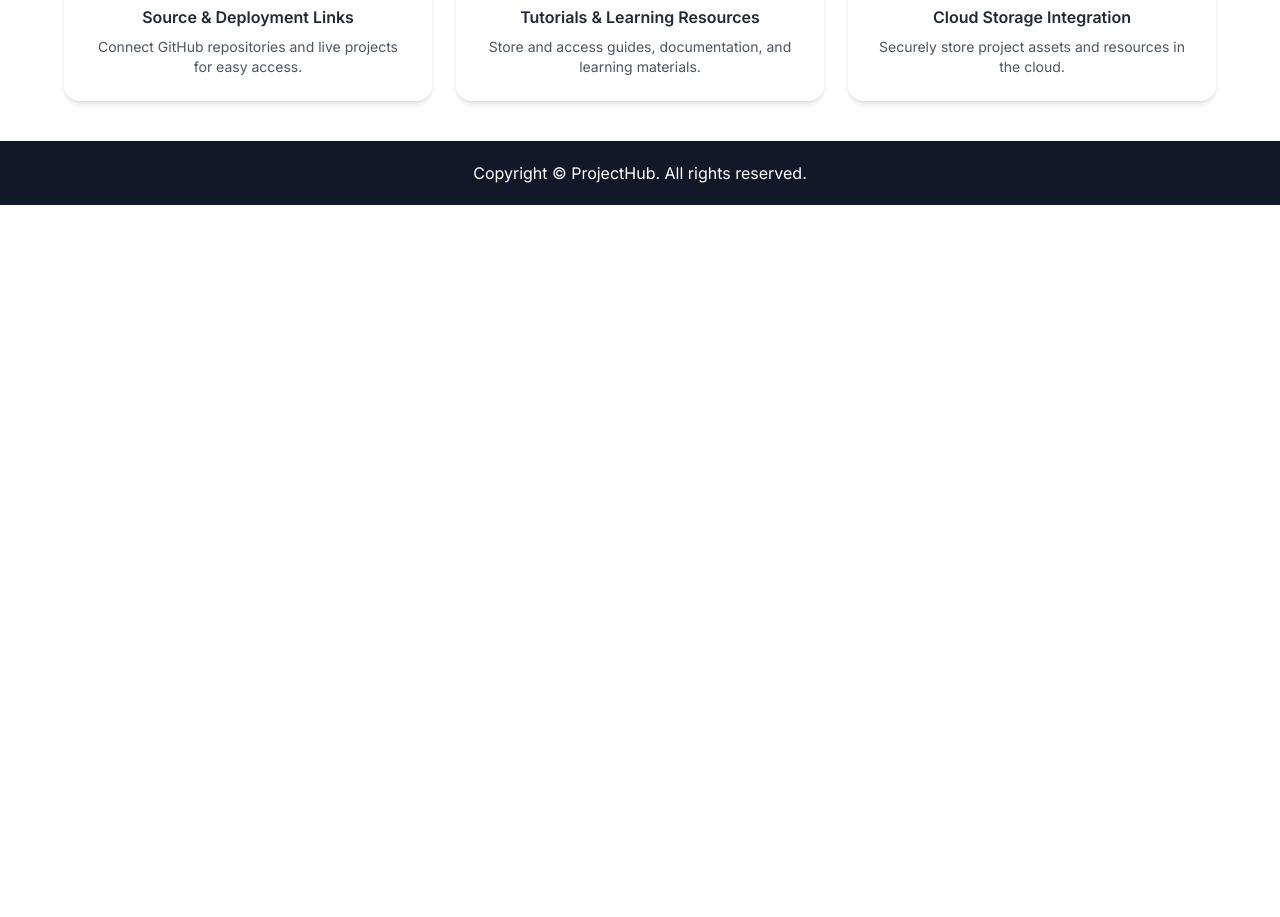
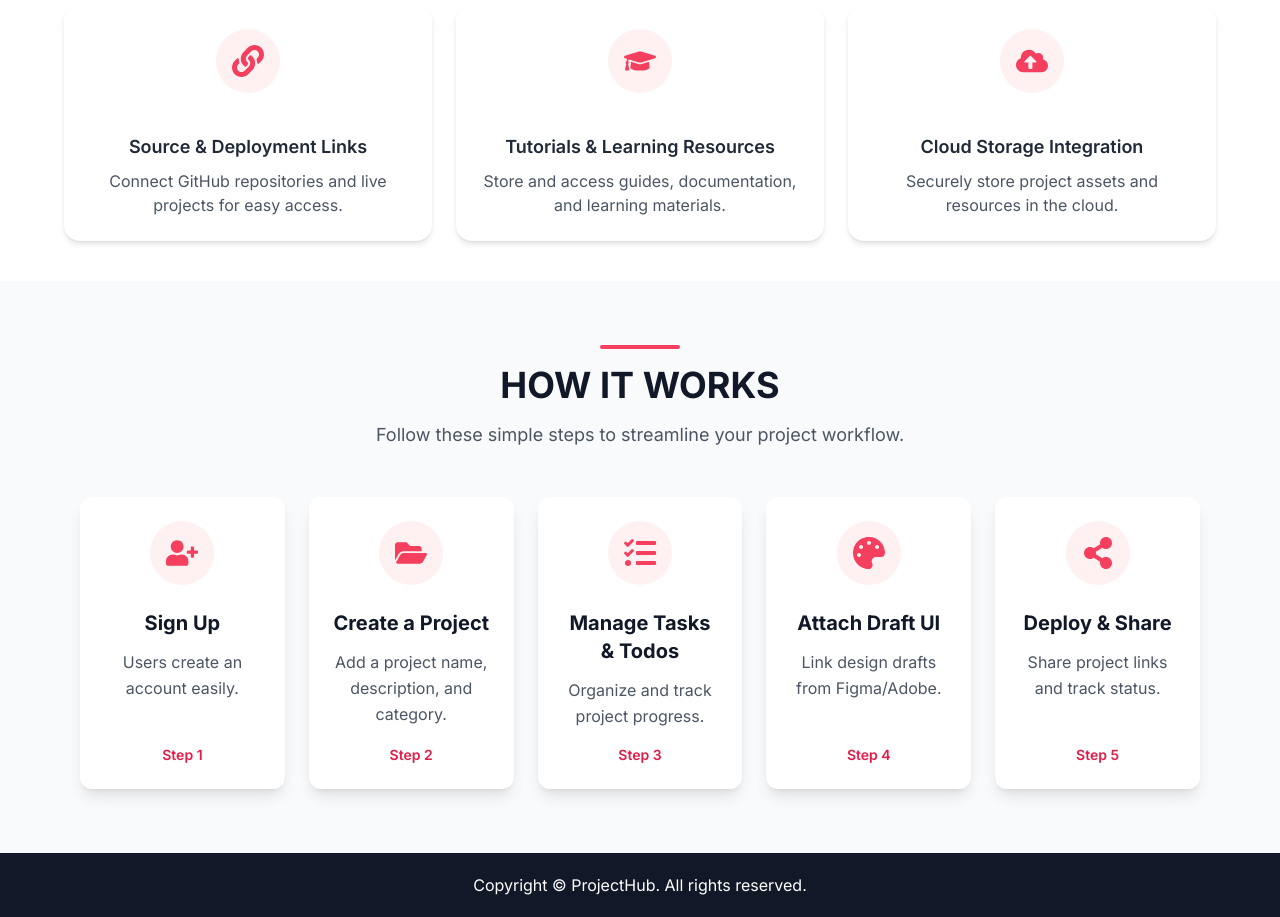
Before and after one commit to sajagsubedi/ProjectHub_Frontend, a Next.js app: page / in a window 1280 px wide. Shown: the part 1100-2017 px from the top of the page. Before the commit the page ends 1305 px from the top, so only its background shows below. Built offline with nearby package versions, Linux system fonts and the light colour scheme.

Commit message:
Ui: Add HowItWorks section and ui fixes in features

```diff
--- a/package.json
+++ b/package.json
@@ -9,6 +9,7 @@
     "lint": "next lint"
   },
   "dependencies": {
+    "@types/gsap": "^1.20.2",
     "gsap": "^3.12.7",
     "next": "14.2.3",
     "react": "^18",
--- a/src/app/page.tsx
+++ b/src/app/page.tsx
@@ -1,12 +1,19 @@
 import FeaturesSection from "@/components/Features";
 import HeroSection from "@/components/HeroSection";
+import HowItWorksSection from "@/components/HowItWorks";
+import gsap from "gsap";
+import { ScrollTrigger } from "gsap/ScrollTrigger";
+
 import React from "react";
+
+gsap.registerPlugin(ScrollTrigger);
 
 const Home = () => {
   return (
     <>
       <HeroSection />
       <FeaturesSection />
+      <HowItWorksSection />
     </>
   );
 };
--- a/src/components/Features.tsx
+++ b/src/components/Features.tsx
@@ -1,6 +1,4 @@
-"use client";
-
-import { useEffect } from "react";
+import React from "react";
 import {
   FaProjectDiagram,
   FaTasks,
@@ -9,73 +7,105 @@ import {
   FaPalette,
   FaCloudUploadAlt,
 } from "react-icons/fa";
-import { gsap } from "gsap";
 
-const features = [
+// Define the type for a feature
+type Feature = {
+  icon: JSX.Element;
+  title: string;
+  description: string;
+};
+
+// Define the props for the FeaturesSection component
+interface FeaturesSectionProps {
+  features?: Feature[];
+}
+
+// Default features array
+const defaultFeatures: Feature[] = [
   {
-    icon: <FaProjectDiagram size={30} color="#E63946" />,
+    icon: <FaProjectDiagram />,
     title: "Project Creation & Management",
     description: "Organize and categorize projects effectively.",
   },
   {
-    icon: <FaPalette size={30} color="#E63946" />,
+    icon: <FaPalette />,
     title: "UI Design Integration",
     description: "Attach draft UIs from Figma/Adobe for easy reference.",
   },
   {
-    icon: <FaTasks size={30} color="#E63946" />,
+    icon: <FaTasks />,
     title: "Task & To-Do Management",
     description: "Track progress efficiently with an interactive task manager.",
   },
   {
-    icon: <FaLink size={30} color="#E63946" />,
+    icon: <FaLink />,
     title: "Source & Deployment Links",
     description:
       "Connect GitHub repositories and live projects for easy access.",
   },
   {
-    icon: <FaGraduationCap size={30} color="#E63946" />,
+    icon: <FaGraduationCap />,
     title: "Tutorials & Learning Resources",
     description:
       "Store and access guides, documentation, and learning materials.",
   },
   {
-    icon: <FaCloudUploadAlt size={30} color="#E63946" />,
+    icon: <FaCloudUploadAlt />,
     title: "Cloud Storage Integration",
     description: "Securely store project assets and resources in the cloud.",
   },
 ];
 
-export default function FeaturesSection() {
+const FeaturesSection: React.FC<FeaturesSectionProps> = ({
+  features = defaultFeatures,
+}) => {
   return (
     <section className="py-10 md:px-[5vw]">
       <div className="max-w-7xl mx-auto text-center mb-12">
-        <div className=" w-full lg:mb-0 flex flex-col items-center">
+        <div className="w-full lg:mb-0 flex flex-col items-center">
           <div className="h-1 w-20 bg-rose-500 rounded"></div>
-          <h2 className="sm:text-3xl text-2xl font-bold title-font mb-2 text-gray-700 ">
+          <h2 className="sm:text-3xl text-2xl font-bold title-font mb-2 text-gray-700">
             FEATURES
           </h2>
         </div>
-        <p className="text-gray-600">
+        <p className="text-gray-600 text-base">
           Simplifying project management with powerful tools and seamless
           integration.
         </p>
       </div>
       <div className="grid grid-cols-1 md:grid-cols-3 lg:grid-cols-3 gap-6">
-        {features.map((feature, index) => (
-          <div key={index}>
-            <div className="feature-card shadow-md p-6 rounded-2xl bg-white hover:shadow-lg transition">
-              <div className="flex flex-col items-center text-center">
-                <div className="mb-4">{feature.icon}</div>
-                <h3 className="text- base font-semibold text-gray-800 mb-2">
-                  {feature.title}
-                </h3>
-                <p className="text-gray-600 text-sm">{feature.description}</p>
+        {features.length > 0 ? (
+          features.map((feature, index) => (
+            <div key={index} className="flex">
+              <div className="feature-card shadow-md py-6 px-5 rounded-2xl bg-white hover:shadow-lg transition-all duration-300 ease-in-out transform hover:-translate-y-1 flex flex-col h-full w-full">
+                <div className="flex flex-col items-center text-center flex-grow">
+                  <div className="mb-4">
+                    <div className="mb-6 p-4 bg-rose-50 rounded-full">
+                      {React.cloneElement(feature.icon, {
+                        size: 32,
+                        className:
+                          "transition-colors duration-300 text-rose-500",
+                      })}
+                    </div>
+                  </div>
+                  <h3 className="text-lg font-semibold text-gray-800 mb-2">
+                    {feature.title}
+                  </h3>
+                  <p className="text-gray-600 text-base">
+                    {feature.description}
+                  </p>
+                </div>
               </div>
             </div>
-          </div>
-        ))}
+          ))
+        ) : (
+          <p className="text-gray-600 col-span-full text-center">
+            No features available.
+          </p>
+        )}
       </div>
     </section>
   );
-}
+};
+
+export default FeaturesSection;
--- /dev/null
+++ b/src/components/HowItWorks.tsx
@@ -0,0 +1,83 @@
+import React from "react";
+import {
+  FaUserPlus,
+  FaFolderOpen,
+  FaTasks,
+  FaPalette,
+  FaShareAlt,
+} from "react-icons/fa";
+
+const steps = [
+  {
+    icon: <FaUserPlus />,
+    title: "Sign Up",
+    description: "Users create an account easily.",
+  },
+  {
+    icon: <FaFolderOpen />,
+    title: "Create a Project",
+    description: "Add a project name, description, and category.",
+  },
+  {
+    icon: <FaTasks />,
+    title: "Manage Tasks & Todos",
+    description: "Organize and track project progress.",
+  },
+  {
+    icon: <FaPalette />,
+    title: "Attach Draft UI",
+    description: "Link design drafts from Figma/Adobe.",
+  },
+  {
+    icon: <FaShareAlt />,
+    title: "Deploy & Share",
+    description: "Share project links and track status.",
+  },
+];
+
+export default function HowItWorksSection() {
+  return (
+    <section className="py-16 px-6 md:px-[5vw] bg-gray-50">
+      <div className="mx-auto text-center mb-12">
+        <div className="w-full lg:mb-0 flex flex-col items-center">
+          <span className="h-1 w-20 bg-rose-500 rounded mb-4"></span>
+          <h2 className="text-3xl md:text-4xl font-bold text-gray-900 mb-4">
+            HOW IT WORKS
+          </h2>
+          <p className="text-gray-600 text-lg max-w-2xl mx-auto">
+            Follow these simple steps to streamline your project workflow.
+          </p>
+        </div>
+      </div>
+
+      <div className="flex flex-col md:flex-row justify-center gap-6 px-4">
+        {steps.map((step, index) => (
+          <div
+            key={index}
+            className="flex-1 bg-white rounded-xl shadow-lg hover:shadow-xl transition-all duration-300 p-6 group transform hover:-translate-y-2"
+          >
+            <div className="flex flex-col items-center h-full">
+              <div className="mb-6 p-4 bg-rose-50 rounded-full">
+                {React.cloneElement(step.icon, {
+                  size: 32,
+                  className: "transition-colors duration-300 text-rose-500",
+                })}
+              </div>
+              <div className="text-center flex flex-col h-full">
+                <h3 className="text-xl font-bold text-gray-900 mb-3">
+                  {step.title}
+                </h3>
+                <p className="text-gray-600 text-base leading-relaxed mb-4 flex-grow">
+                  {step.description}
+                </p>
+                <span className="text-rose-600 font-semibold text-sm">
+                  Step {index + 1}
+                </span>
+              </div>
+            </div>
+          </div>
+        ))}
+      </div>
+    </section>
+  );
+}
```
Also changed, not shown: 1 other file (tests, documents, lock files or other folders).
